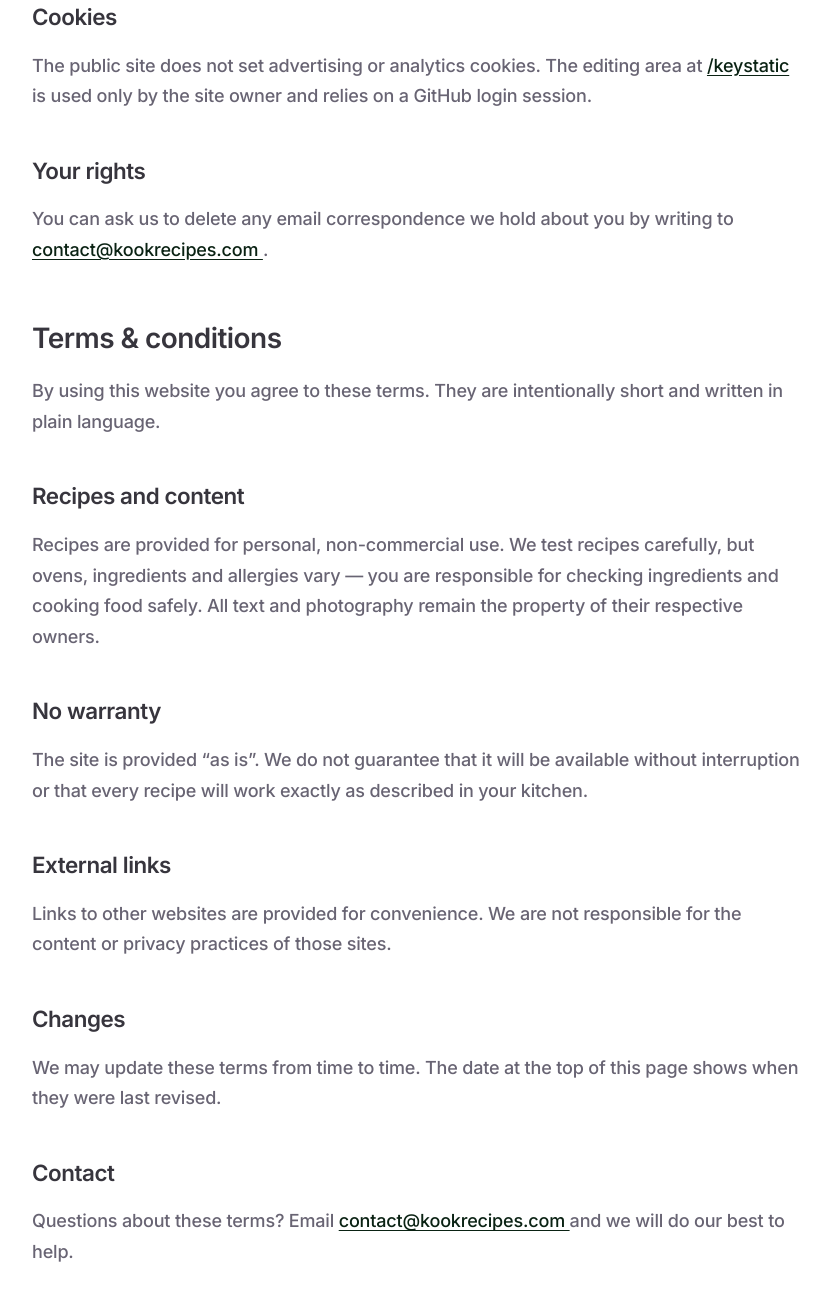
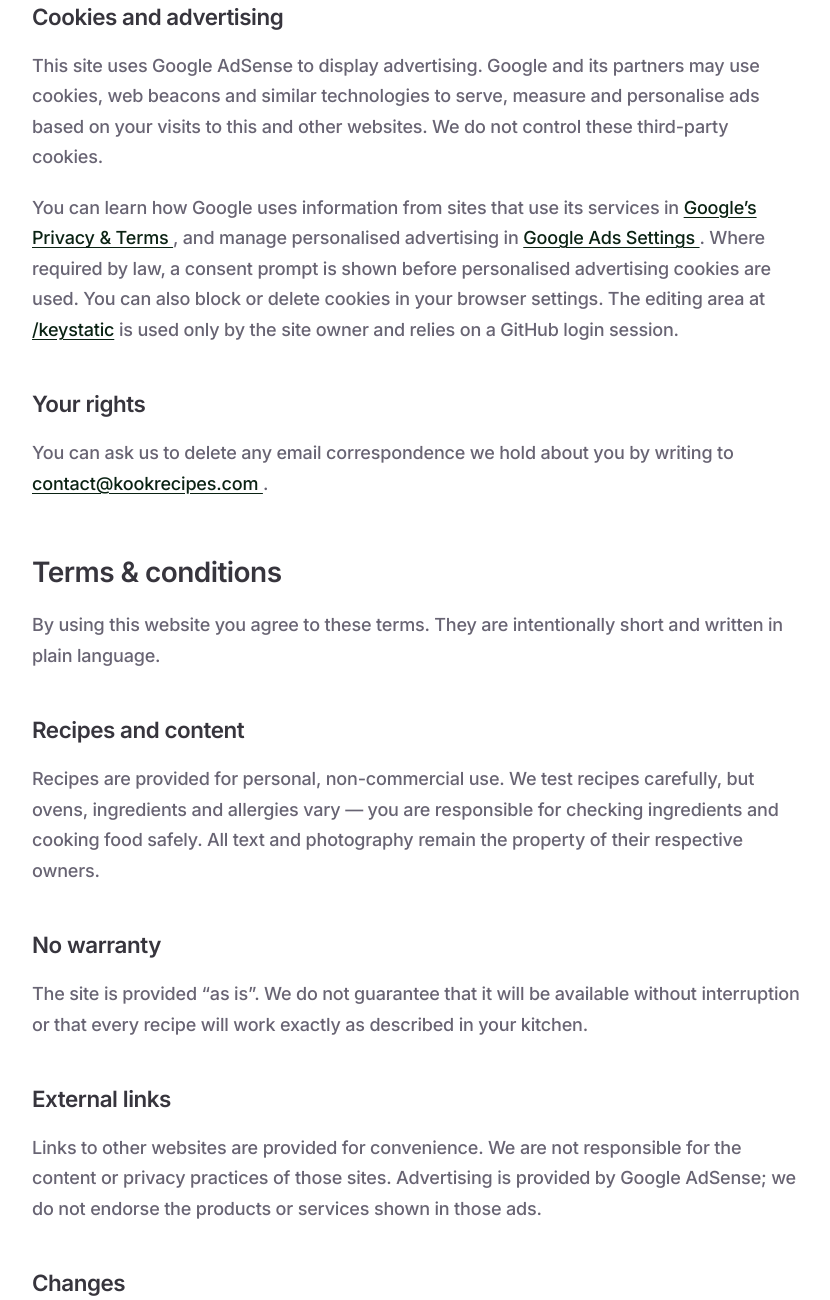
Before and after one commit to mimoUg/kook-recipes, an Astro site: page /legal in a window 1280 px wide. Shown: the part 986-2286 px from the top of the page, without its empty margins (224-1054 px from the left). Built offline with nearby package versions, Linux system fonts and the light colour scheme; Astro itself is replaced by a stand-in of ours; a web font is replaced by a local one.

Commit message:
Add Google AdSense loader and advertising disclosures

```diff
--- a/src/layouts/Layout.astro
+++ b/src/layouts/Layout.astro
@@ -28,6 +28,11 @@ const pageTitle =
 const site = Astro.site ?? new URL('https://kook-recipes.vercel.app');
 const canonical = new URL(Astro.url.pathname, site);
 const ogImage = image.startsWith('http') ? image : new URL(image, site).toString();
+
+const adsenseClient = 'ca-pub-7025798228912049';
+// The AdSense loader powers both Auto ads and manually placed ad units.
+// Do not render it on noindex pages such as the 404 page.
+const showAdsense = !noindex;
 ---
 
 <!doctype html>
@@ -37,12 +42,35 @@ const ogImage = image.startsWith('http') ? image : new URL(image, site).toString
         <meta name="viewport" content="width=device-width, initial-scale=1" />
         <meta name="generator" content={Astro.generator} />
         <meta name="theme-color" content="#0A2213" />
+        <meta name="google-adsense-account" content={adsenseClient} />
         <link rel="icon" type="image/svg+xml" href="/favicon.svg" />
 
         <title>{pageTitle}</title>
         <meta name="description" content={description} />
         <link rel="canonical" href={canonical} />
         {noindex && <meta name="robots" content="noindex, nofollow" />}
+        {
+            showAdsense && (
+                <>
+                    <link
+                        rel="preconnect"
+                        href="https://pagead2.googlesyndication.com"
+                        crossorigin
+                    />
+                    <link
+                        rel="preconnect"
+                        href="https://googleads.g.doubleclick.net"
+                        crossorigin
+                    />
+                    <script
+                        is:inline
+                        async
+                        src={`https://pagead2.googlesyndication.com/pagead/js/adsbygoogle.js?client=${adsenseClient}`}
+                        crossorigin="anonymous"
+                    ></script>
+                </>
+            )
+        }
 
         <meta property="og:type" content={type} />
         <meta property="og:site_name" content={settings.siteTitle} />
--- a/src/pages/legal.astro
+++ b/src/pages/legal.astro
@@ -2,7 +2,7 @@
 import Layout from '../layouts/Layout.astro';
 import { settings } from '../lib/settings';
 
-const updated = '21 November 2026';
+const updated = '27 November 2026';
 ---
 
 <Layout
@@ -69,10 +69,37 @@ const updated = '21 November 2026';
                             information. We do not sell personal information.
                         </p>
 
-                        <h3>Cookies</h3>
+                        <h3>Cookies and advertising</h3>
                         <p>
-                            The public site does not set advertising or
-                            analytics cookies. The editing area at
+                            This site uses Google AdSense to display advertising.
+                            Google and its partners may use cookies, web beacons
+                            and similar technologies to serve, measure and
+                            personalise ads based on your visits to this and
+                            other websites. We do not control these third-party
+                            cookies.
+                        </p>
+                        <p>
+                            You can learn how Google uses information from sites
+                            that use its services in
+                            <a
+                                href="https://policies.google.com/technologies/partner-sites"
+                                target="_blank"
+                                rel="noopener noreferrer"
+                            >
+                                Google&rsquo;s Privacy &amp; Terms
+                            </a>
+                            , and manage personalised advertising in
+                            <a
+                                href="https://adssettings.google.com/"
+                                target="_blank"
+                                rel="noopener noreferrer"
+                            >
+                                Google Ads Settings
+                            </a>
+                            . Where required by law, a consent prompt is shown
+                            before personalised advertising cookies are used.
+                            You can also block or delete cookies in your browser
+                            settings. The editing area at
                             <a href="/keystatic">/keystatic</a> is used only by
                             the site owner and relies on a GitHub login session.
                         </p>
@@ -117,7 +144,9 @@ const updated = '21 November 2026';
                         <p>
                             Links to other websites are provided for convenience.
                             We are not responsible for the content or privacy
-                            practices of those sites.
+                            practices of those sites. Advertising is provided by
+                            Google AdSense; we do not endorse the products or
+                            services shown in those ads.
                         </p>
 
                         <h3>Changes</h3>
```
Also changed, not shown: README.md.
